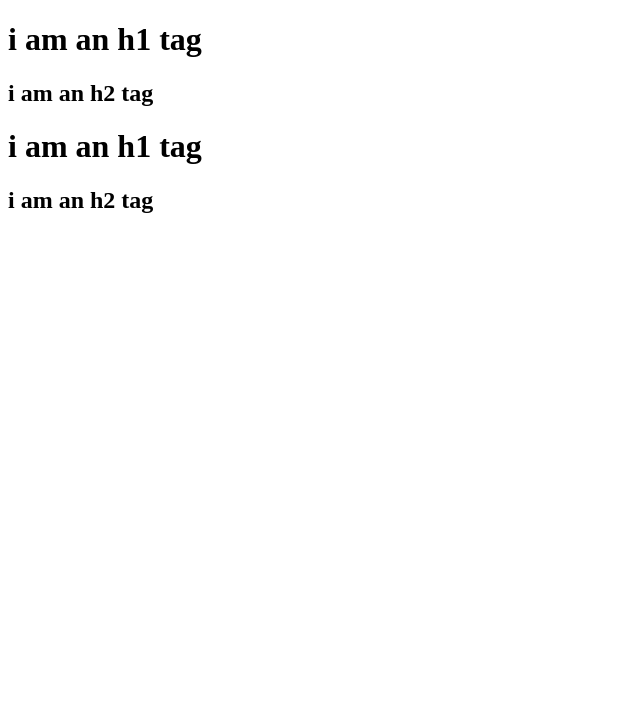
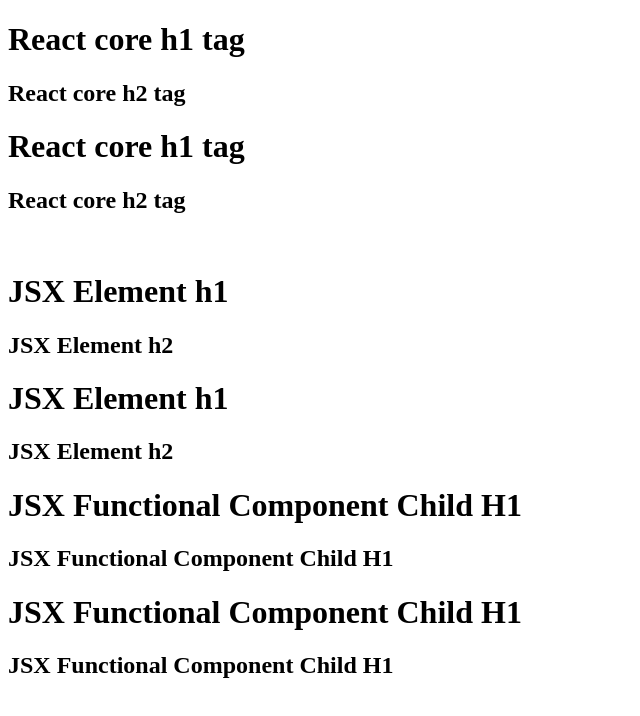
Before and after one commit to Akahay-udapure/New-Namaste-React, a React (Vite) app: page / in a window 1280 px wide. Shown: the top 716 px of the page, without its empty margins (0-640 px from the left). Built offline with nearby package versions, Linux system fonts and the light colour scheme.

Commit message:
Episode 3

```diff
--- a/App.js
+++ b/App.js
@@ -1,29 +1,44 @@
-/**
- * <div id="parent">
-        <div id="child">
-            <h1>i am an h1 tag</h1>
-            <h2>i am an h2 tag</h2>
-        </div>
-        <div id="child2">
-            <h1>i am an h1 tag</h1>
-            <h2>i am an h2 tag</h2>
-        </div>
- * </div>
- */
+import React from "react";
+import ReactDOM from "react-dom/client";
 
-import React from "react";
-import  ReactDOM  from "react-dom/client";
-
-const parent = React.createElement("div", { id: "parent" }, [
-  React.createElement("div", { id: "child" }, [
-    React.createElement("h1", {}, "i am an h1 tag"),
-    React.createElement("h2", {}, "i am an h2 tag"),
-  ]),
-  React.createElement("div", { id: "child2" }, [
-    React.createElement("h1", {}, "i am an h1 tag"),
-    React.createElement("h2", {}, "i am an h2 tag"),
-  ]),
+const parent = React.createElement("div", { id: "core-react-parent" }, [
+    React.createElement("div", { id: "child" }, [
+        React.createElement("h1", {}, "React core h1 tag"),
+        React.createElement("h2", {}, "React core h2 tag"),
+    ]),
+    React.createElement("div", { id: "child2" }, [
+        React.createElement("h1", {}, "React core h1 tag"),
+        React.createElement("h2", {}, "React core h2 tag"),
+    ]),
 ]);
 
+const Title = (
+    <div id="JSX-element-parent">
+      <div id="JSX-element-child">
+        <h1>JSX Element h1</h1>
+        <h2>JSX Element h2</h2>
+      </div>
+      <div id="JSX-element-child2">
+        <h1>JSX Element h1</h1>
+        <h2>JSX Element h2</h2>
+      </div>
+    </div>
+);
+
+const HeadingComponent = () => (
+    <div id="JSX-functionlComponent-parent">
+        <span id="add-react-core-element">{parent}</span><br />
+        <span id="add-jsx-element">{Title}</span>
+        <div id="JSX-functionlCommponent-child">
+            <h1>JSX Functional Component Child H1</h1>
+            <h2>JSX Functional Component Child H1</h2>
+        </div>
+        <div id="JSX-functionlCommponent-child2">
+            <h1>JSX Functional Component Child H1</h1>
+            <h2>JSX Functional Component Child H1</h2>
+        </div>
+    </div>
+);
+
 const root = ReactDOM.createRoot(document.getElementById("root"));
-root.render(parent);
+root.render(<HeadingComponent />);
--- a/index.html
+++ b/index.html
@@ -7,7 +7,7 @@
     <title>Namaste React</title>
   </head>
   <body>
-    <div id="root"></div>
+    <div id="root"><h1>Not Rendered</h1></div>
     <script type="module" src="./App.js"></script>
   </body>
 </html>
--- a/package.json
+++ b/package.json
@@ -5,7 +5,7 @@
   "scripts": {
     "test": "jest",
     "start": "parcel index.html",
-    "build":"parcel build  index.html"
+    "build":"parcel build index.html"
   },
   "repository": {
     "type": "git",
```
Also changed, not shown: 1 other file (tests, documents, lock files or other folders).
